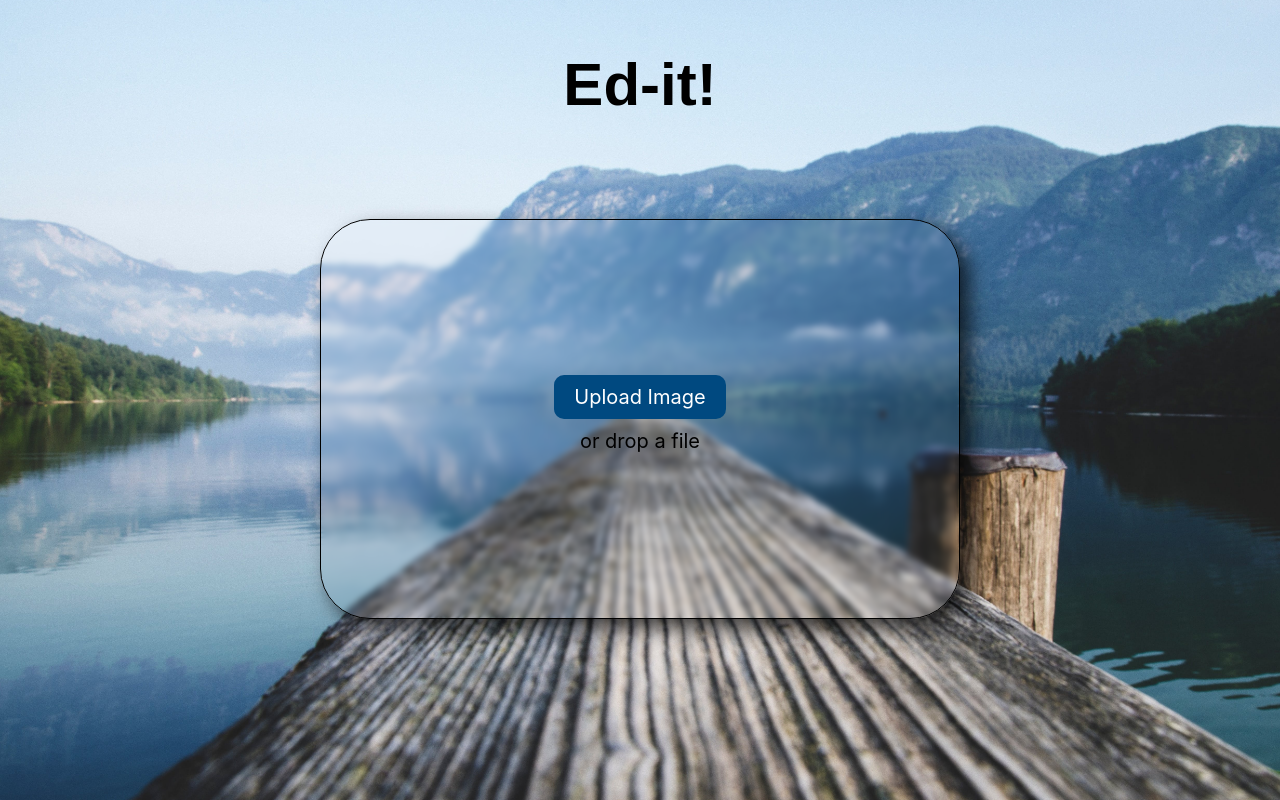
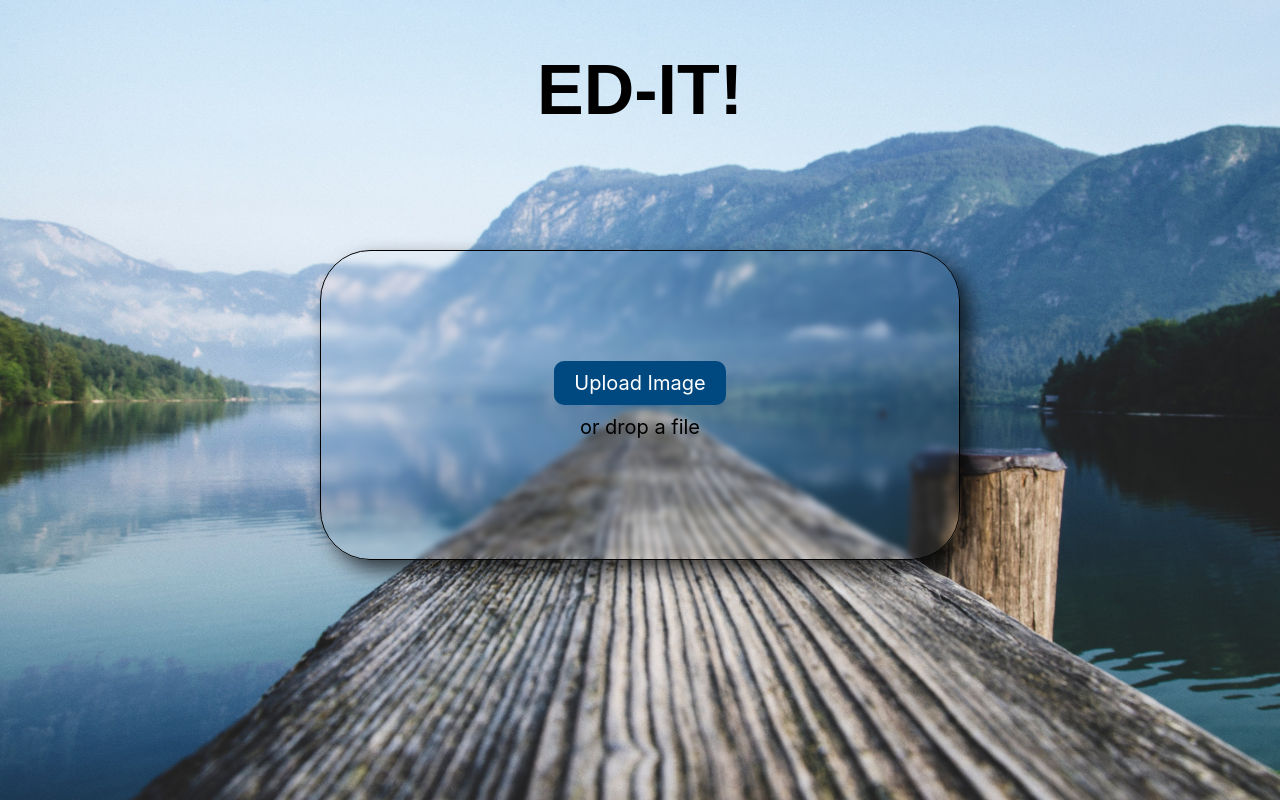
Before and after one commit to GuyShabtay/Ed-it, a React (Create React App) app: page / in a window 1280 px wide. Built offline with nearby package versions, Linux system fonts and the light colour scheme.

Commit message:
change the layout

```diff
--- a/src/ImageEditor.css
+++ b/src/ImageEditor.css
@@ -16,8 +16,8 @@
   box-shadow: 10px 10px 20px rgba(0.7, 0.7, 0.7, 0.7); /* Stronger shadow */
   /* margin-top: 50px; */
   backdrop-filter: blur(3px); /* Apply blur effect to the background */
-
   font-size: 20px;
+  margin-top: 70px;
 
 }
 .drop-or-select h1 {
@@ -40,7 +40,7 @@ p{
   margin-top: 20px;
 }
 #file-input-label:hover {
-  background-color: rgba(0, 73, 128, 0.135);
+  background-color: rgba(0, 73, 128, 0.735);
 
 }
 #file-input {
@@ -53,7 +53,8 @@ p{
     align-items: center;
     /* justify-content: space-a; */
     flex-direction: column;
-    background: url(./ed-it\ bg.jpg) no-repeat center center/cover;
+    /* background: url(./ed-it\ bg.jpg) no-repeat center center/cover; */
+
 
 }
 
@@ -62,7 +63,7 @@ p{
   box-shadow: 10px 10px 10px rgba(0.7, 0.7, 0.7, 0.3);
 }
 img {
-  width: 500px;
+  width: 700px;
 }
 .edit{
   width: 100%;
@@ -72,6 +73,9 @@ img {
   align-items: center;
   text-align: center;
   /* border: 3px green solid; */
+  background-image: none;
+  background-color: whitesmoke !important;
+
 }
 .sliders{
   width: 300px;
@@ -103,8 +107,8 @@ width: 20px;
 }
 h1{
 /* text-align: center; */
-margin: 50px 0 100px 0;
-font-size: 60px;
+margin: 50px 0;
+font-size: 70px;
 font-family: 'Montserrat', sans-serif;
 }
 
@@ -124,3 +128,11 @@ font-family: 'Montserrat', sans-serif;
   text-shadow: 2px 2px 4px rgba(0, 0, 0, 0.5);
 
 }
+.main-component{
+   width: 100%;
+  height: 100vh;
+  display: flex;
+  align-items: center;
+  flex-direction: column;
+  background: url(./ed-it\ bg.jpg) no-repeat center center/cover;
+}
--- a/src/ImageEditor.jsx
+++ b/src/ImageEditor.jsx
@@ -111,13 +111,13 @@ const ImageEditor = () => {
   };
 
   return (
-    <div>
+    <div className={!image ? 'main-component': 'main-component edit' }>
+    <h1>ED-IT!</h1>
       {!selectedImage ? (
         <div
           className='drop-zone'
           {...getRootProps()}
         >
-          <h1>Ed-it!</h1>
           <input
             type='file'
             id='file-input'
```
